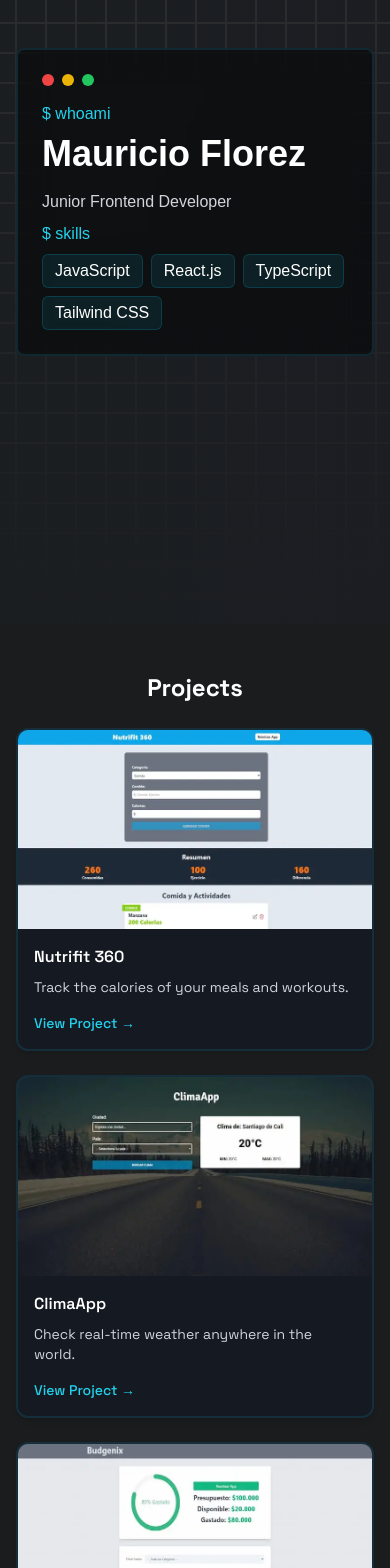
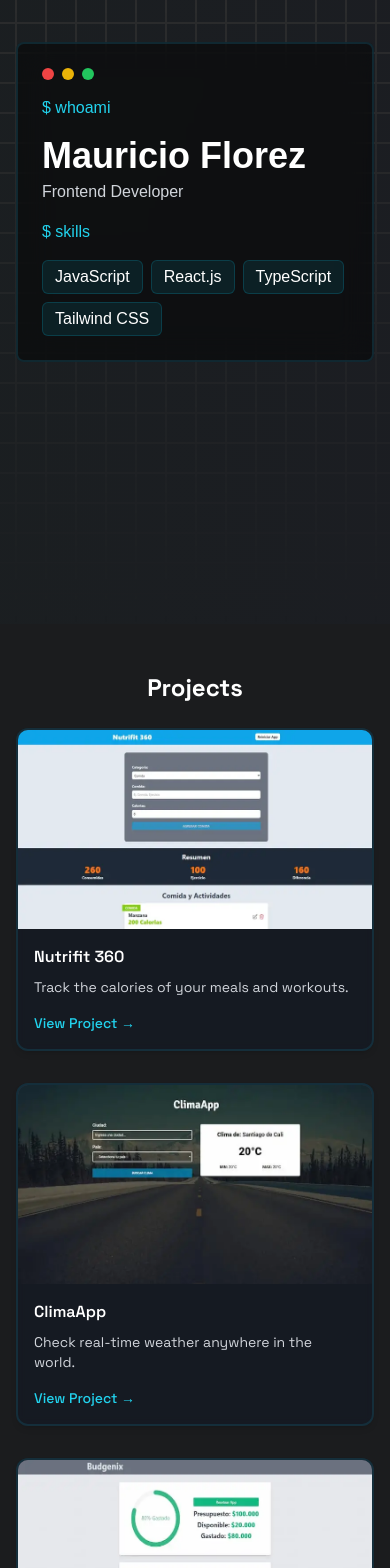
Before and after one commit to fzflorez/mf-portfolio, a React (Vite) app: page / in a window 390 px wide. Shown: the part 220-1788 px from the top of the page. Built offline with nearby package versions, Linux system fonts and the light colour scheme; a web font is replaced by a local one.

Commit message:
Cambios en HeroTerminal

```diff
--- a/src/components/CommandText.tsx
+++ b/src/components/CommandText.tsx
@@ -4,5 +4,5 @@ type CommandTextProps = {
 };
 
 export default function CommandText({ children, className }: CommandTextProps) {
-  return <p className={`text-cyan-400 mb-2 ${className}`}>{children}</p>;
+  return <p className={`text-cyan-400 mb-4 ${className}`}>{children}</p>;
 }
--- a/src/components/HeroTerminal.tsx
+++ b/src/components/HeroTerminal.tsx
@@ -7,8 +7,8 @@ export default function HeroTerminal() {
     <div className=" relative min-h-screen flex items-center justify-center overflow-hidden">
       <div className="absolute top-0 left-0 w-full flex justify-center">
         <div className="w-full max-w-7xl p-4">
-          <div className=" relative z-10 w-14 h-14 bg-black/50 backdrop-blur-lg rounded-lg p-2 border border-cyan-900/40">
-            <img src="/logo-mf.png" alt="Logo" className=" w-full" />
+          <div className=" relative z-10 w-12 h-12 sm:w-14 sm:h-14 bg-black/50 backdrop-blur-lg rounded-lg p-2 border border-cyan-900/40">
+            <img src="/logo-mf.png" alt="Logo MF" className=" w-full h-full" />
           </div>
         </div>
       </div>
@@ -25,10 +25,10 @@ export default function HeroTerminal() {
           <TerminalControls />
           <div className=" font-cascadia">
             <CommandText>$ whoami</CommandText>
-            <h1 className=" text-4xl md:text-5xl font-bold mt-2 mb-4">
+            <h1 className=" text-4xl md:text-5xl font-bold mt-2 mb-1">
               Mauricio Florez
             </h1>
-            <p className=" text-gray-300 mb-2">Junior Frontend Developer</p>
+            <p className=" text-gray-300 mb-4">Frontend Developer</p>
             <CommandText>$ skills</CommandText>
             <div className=" flex flex-wrap gap-2 mt-2">
               <SkillTag texto="JavaScript" />
--- a/src/components/Projects.tsx
+++ b/src/components/Projects.tsx
@@ -10,7 +10,7 @@ export default function Projects() {
         Projects
       </h2>
 
-      <div className=" grid grid-cols-1 sm:grid-cols-2 lg:grid-cols-3 gap-6 sm:gap-8">
+      <div className=" grid grid-cols-1 sm:grid-cols-2 lg:grid-cols-3 gap-8">
         {projects.map((card) => (
           <div
             key={card.id}
```
Also changed, not shown: 1 other file (tests, documents, lock files or other folders).
